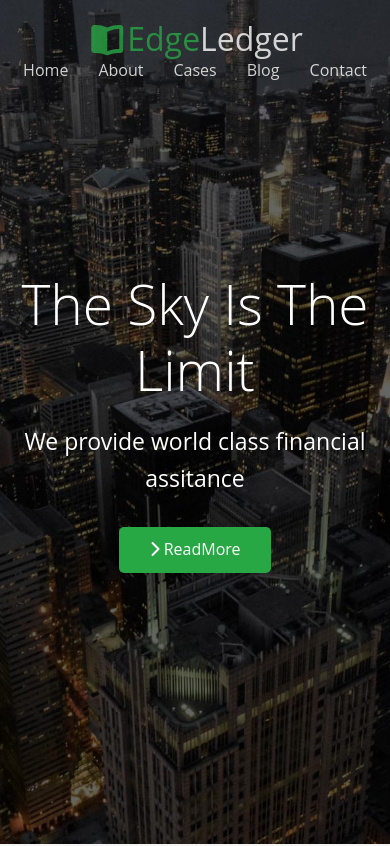
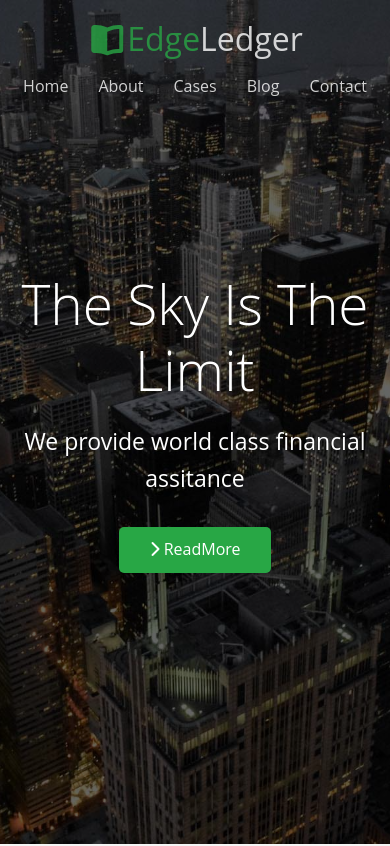
Before and after one commit to MuhammadNomanBQ/EdgeLedger-Clone, a plain HTML site: page index.html in a window 390 px wide. Shown: the top 846 px of the page. Drawn offline with Linux system fonts and the light colour scheme.

Commit message:
Finally, after some editing, my first one-page website project was done.

```diff
--- a/style.css
+++ b/style.css
@@ -314,7 +314,7 @@ main .callback-form input {
 
     .nav {
         flex-direction: column;
-        height: 120px;
+        height: 120px !important;
         padding: 20px !important;
     }
 
```
